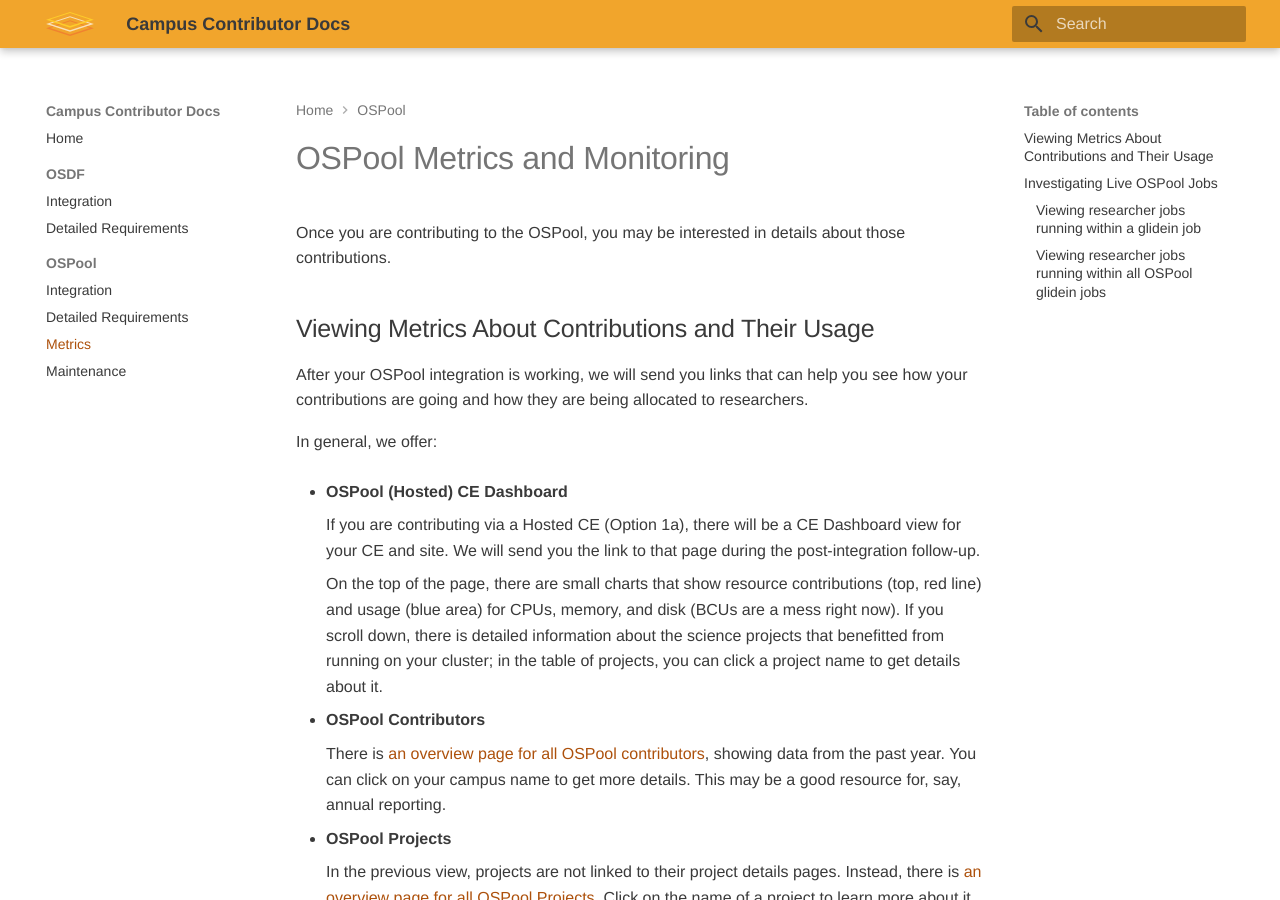
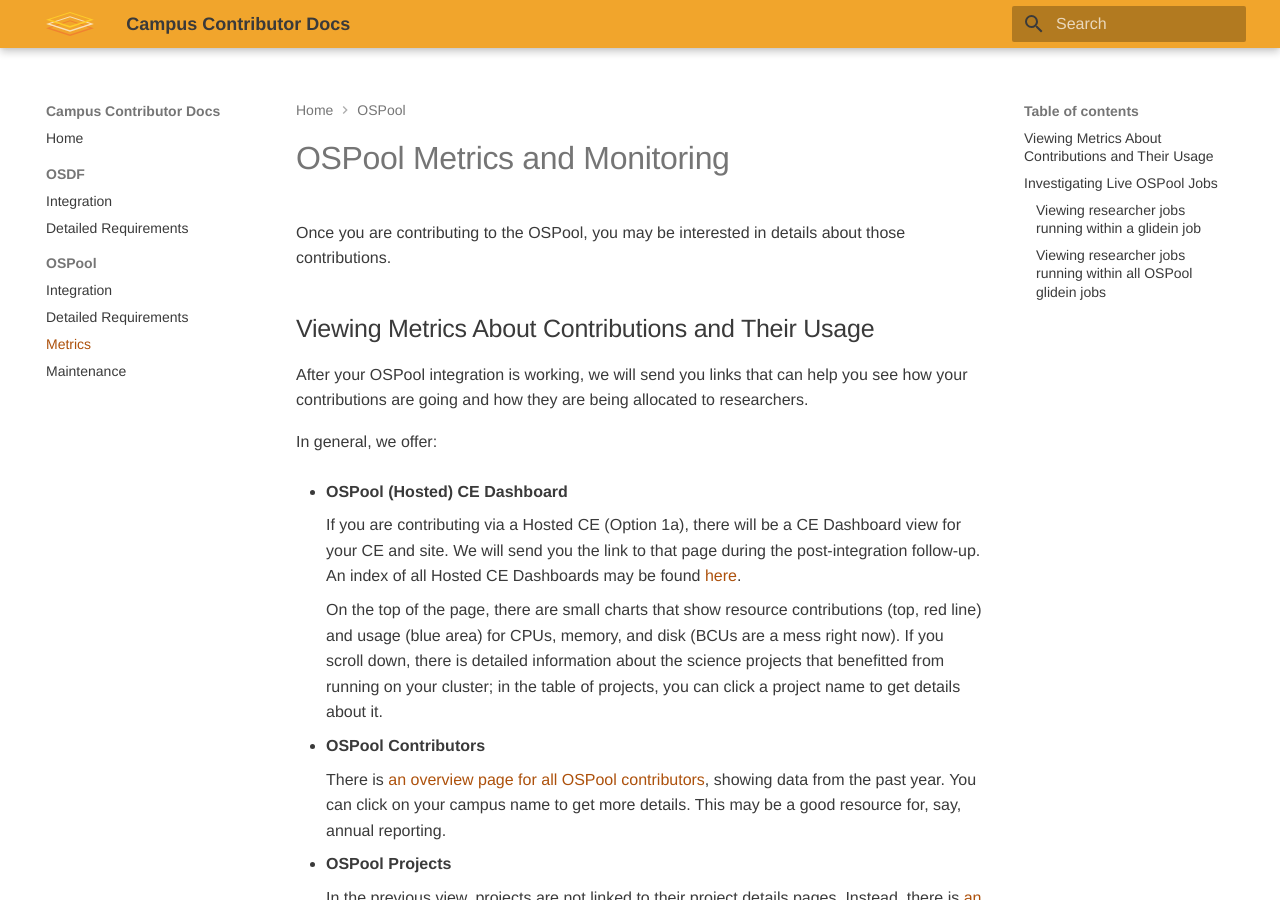
Before and after one commit to osg-htc/campus-docs, an MkDocs documentation site: the page built from docs/ospool-metrics.md, in a window 1280 px wide and 900 px high. Built offline with MkDocs 1.6.1 and Material for MkDocs 9.7.7, drawn with Linux system fonts in a browser that asks for light colours.

Commit message:
Update OSPool metrics documentation with dashboard link
Added link to index of all Hosted CE Dashboards.

```diff
--- a/docs/ospool-metrics.md
+++ b/docs/ospool-metrics.md
@@ -16,6 +16,7 @@
 
     If you are contributing via a Hosted CE (Option 1a), there will be a CE Dashboard view for your CE and site.
     We will send you the link to that page during the post-integration follow-up.
+    An index of all Hosted CE Dashboards may be found [here](https://ce-dashboard.ospool.osg-htc.org/index.html).
 
     On the top of the page,
     there are small charts that show resource contributions (top, red line) and
```
